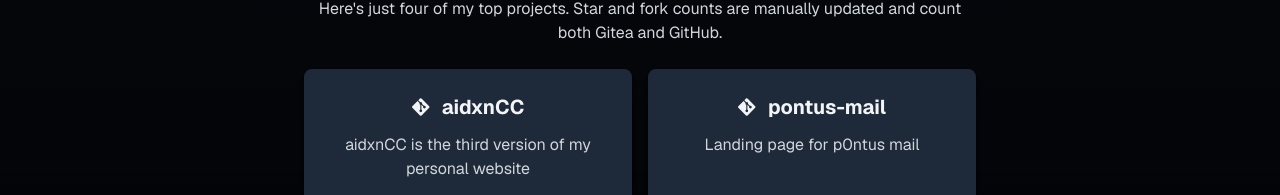
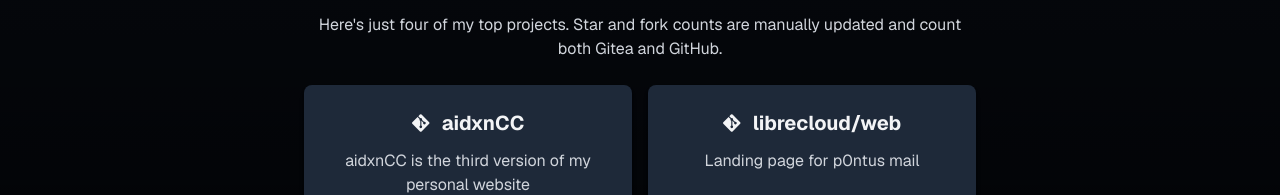
Before and after one commit to ihatenodejs/aidxnCC, a Next.js app: page /about in a window 1280 px wide. Shown: the part 1707-1902 px from the top of the page. Built offline with nearby package versions, Linux system fonts and the light colour scheme.

Commit message:
fix spacing, change featured project

```diff
--- a/components/pages/About.tsx
+++ b/components/pages/About.tsx
@@ -38,7 +38,7 @@ export default function About() {
         <p className="text-gray-300 mb-4">
           I consider maintaining my technology as a hobby as well, as I devote a lot of time to it. I currently run Gentoo Linux on my Thinkpad T470s, which does not use a single bin package. I am very proud of this laptop, despite it&apos;s constant need for compiling updates.
         </p>
-        <p className="text-gray-300">
+        <p className="text-gray-300 mb-4">
           I am almost always active on <Link href="https://git.pontusmail.org/" className="text-blue-400 hover:underline">my Gitea instance</Link> and GitHub and make daily contributions to several of my repositories. I am a big fan of open source software and public domain software (which most of my repos are licensed under). In fact, the website you&apos;re currently on is free and open source. It&apos;s even under the public domain!
         </p>
         <p className="text-gray-300 mb-4">
--- a/public/data/featured.json
+++ b/public/data/featured.json
@@ -10,11 +10,11 @@
   },
   {
     "id": 2,
-    "name": "pontus-mail",
+    "name": "librecloud/web",
     "description": "Landing page for p0ntus mail",
     "github": false,
-    "url": "https://git.pontusmail.org/aidan/pontus-mail",
-    "stars": 8,
+    "url": "https://git.pontusmail.org/librecloud/web",
+    "stars": 0,
     "forks": 0
   },
   {
```
